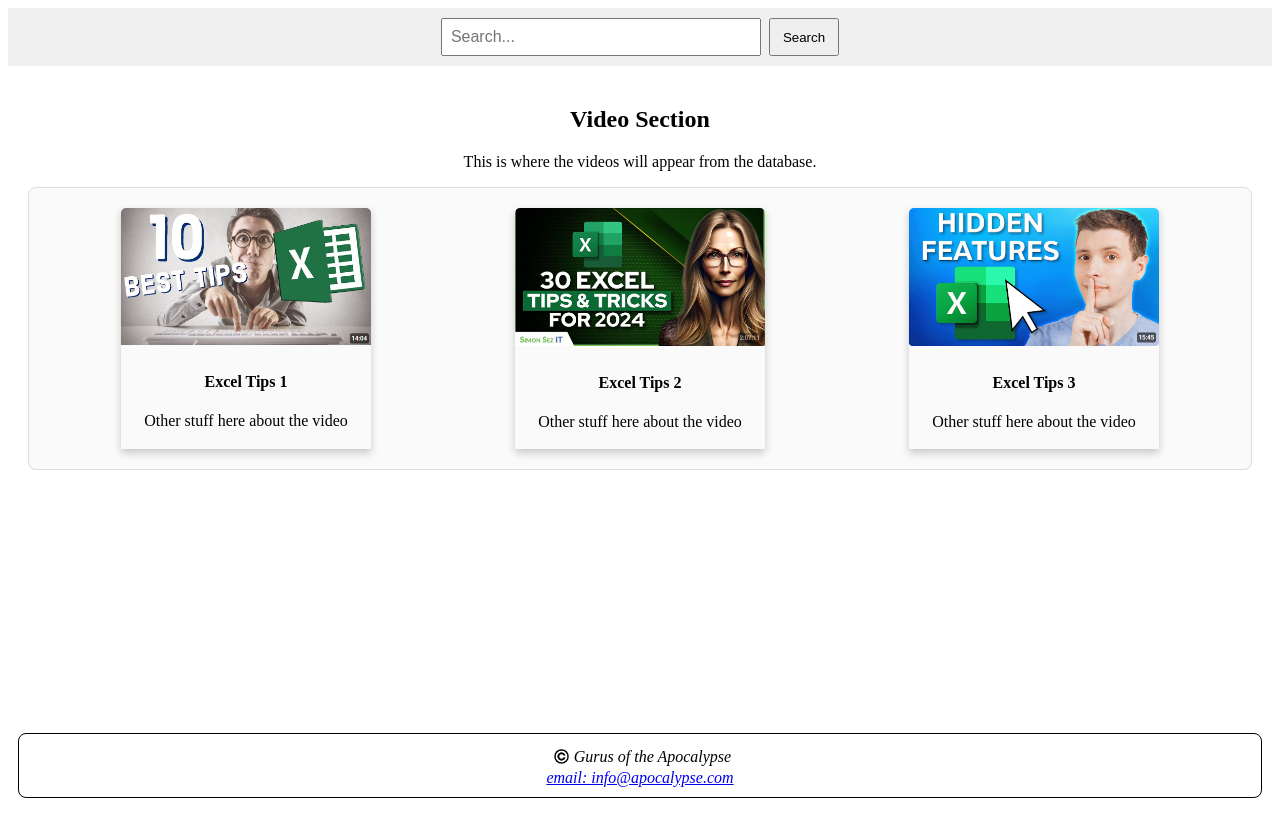
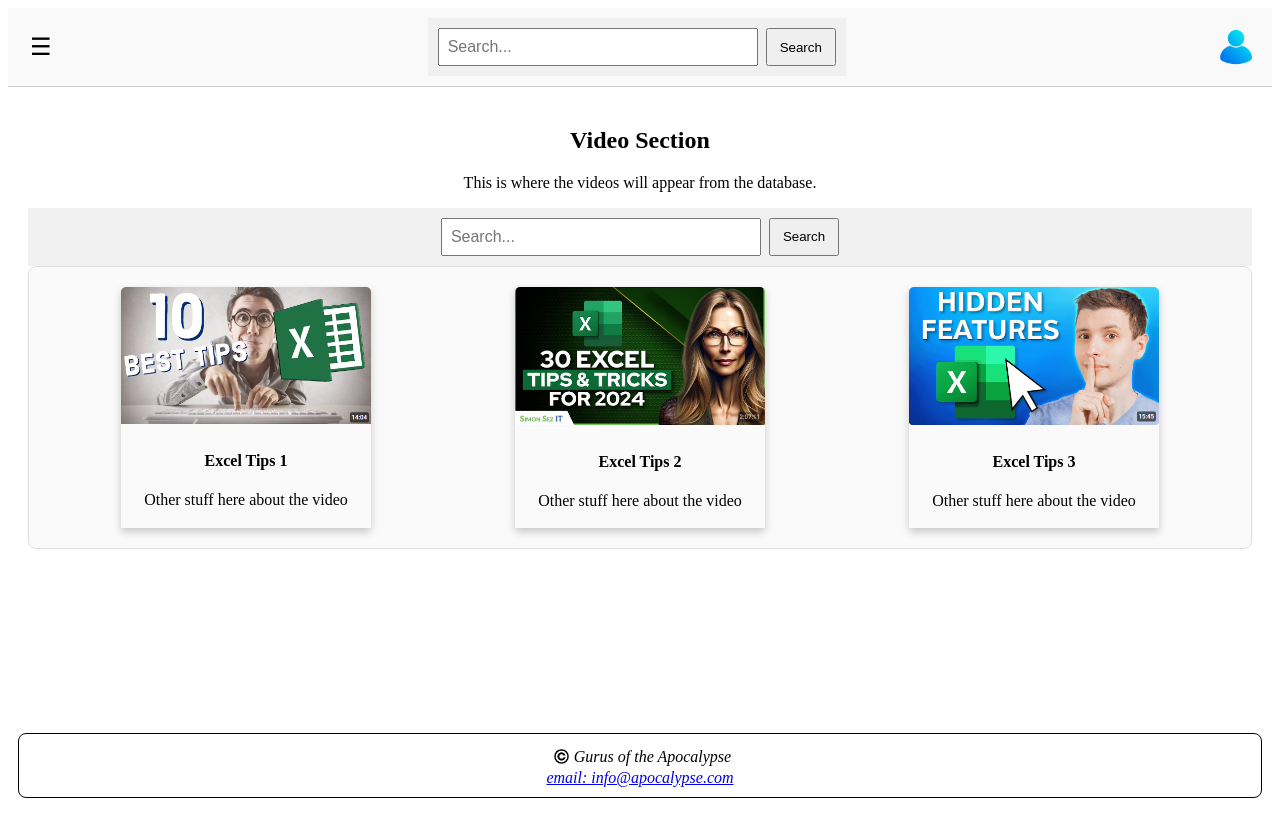
Before and after one commit to stevehunt70/final_project, a React (Vite) app: page /video in a window 1280 px wide. Built offline with nearby package versions, Linux system fonts and the light colour scheme.

Commit message:
SearchBar JS

```diff
--- a/src/components/Header.jsx
+++ b/src/components/Header.jsx
@@ -1,32 +1,18 @@
 import React from "react";
+import SearchBar from "./SearchBar";
+import profilePic from "../assets/Profile.png";
 
 const Header = () => {
   return (
-    <header
-      style={{
-        display: "flex",
-        alignItems: "center",
-        justifyContent: "space-between",
-        padding: "10px 16px",
-        borderBottom: "1px solid #ccc",
-      }}
-    >
-      <div>☰</div>
+    <header style={styles.header}>
+      <button style={styles.menuButton}>☰</button>
 
-      <input
-        type="text"
-        placeholder="Search"
-        style={{
-          flexGrow: 1,
-          margin: "0 20px",
-          padding: "6px 12px",
-          border: "1px solid #ccc",
-          borderRadius: "4px",
-        }}
-      />
+      <div style={styles.searchBarContainer}>
+        <SearchBar />
+      </div>
 
       <img
-        src="..assets/Profile.png"
+        src={profilePic}
         alt="Profile"
         style={{ width: "40px", height: "40px", borderRadius: "50%" }}
       />
@@ -34,4 +20,33 @@ const Header = () => {
   );
 };
 
+const styles = {
+  header: {
+    display: "flex",
+    alignItems: "center",
+    justifyContent: "space-between",
+    padding: "10px 16px",
+    borderBottom: "1px solid #ccc",
+    backgroundColor: "#f9f9f9",
+    gap: "10px",
+  },
+  menuButton: {
+    fontSize: "24px",
+    background: "none",
+    border: "none",
+    cursor: "pointer",
+  },
+  searchBarContainer: {
+    flex: 1,
+    display: "flex",
+    justifyContent: "center",
+  },
+  profileImage: {
+    width: "40px",
+    height: "40px",
+    borderRadius: "50%",
+    objectFit: "cover",
+  },
+};
+
 export default Header;
--- a/src/components/Layout.jsx
+++ b/src/components/Layout.jsx
@@ -1,11 +1,11 @@
 import React from 'react';
-import SearchBar from './SearchBar';
 import Footer from './Footer';
+import Header from './Header';
 
 const Layout = ({ children }) => {
   return (
     <div style={styles.container}>
-      <SearchBar />
+      <Header/>
       <div style={styles.content}>
         {children} {/* This is where VideoMain or any page content goes */}
       </div>
--- a/src/components/SearchBar.jsx
+++ b/src/components/SearchBar.jsx
@@ -1,34 +1,44 @@
-import React from 'react';
+import React, { useState } from "react";
 
-const SearchBar = () => {
+const SearchBar = ({ onSearch }) => {
+  const [inputValue, setInputValue] = useState("");
+
+  const handleSearchClick = () => {
+    onSearch(inputValue);
+  };
+
   return (
     <div style={styles.searchBar}>
       <input
         type="text"
         placeholder="Search..."
         style={styles.input}
+        value={inputValue}
+        onChange={(e) => setInputValue(e.target.value)}
       />
-      <button style={styles.button}>Search</button>
+      <button style={styles.button} onClick={handleSearchClick}>
+        Search
+      </button>
     </div>
   );
 };
 
 const styles = {
   searchBar: {
-    display: 'flex',
-    justifyContent: 'center',
-    padding: '10px',
-    backgroundColor: '#f0f0f0',
-    gap: '8px',
+    display: "flex",
+    justifyContent: "center",
+    padding: "10px",
+    backgroundColor: "#f0f0f0",
+    gap: "8px",
   },
   input: {
-    width: '300px',
-    padding: '8px',
-    fontSize: '16px',
+    width: "300px",
+    padding: "8px",
+    fontSize: "16px",
   },
   button: {
-    padding: '8px 12px',
-    cursor: 'pointer',
+    padding: "8px 12px",
+    cursor: "pointer",
   },
 };
 
--- a/src/components/VideoMain.jsx
+++ b/src/components/VideoMain.jsx
@@ -1,9 +1,10 @@
-import React from 'react';
+import React, {useState} from 'react';
 import { Link } from 'react-router-dom';
 import vm1 from '../assets/videomain1.png';
 import vm2 from '../assets/videomain2.png';
 import vm3 from '../assets/videomain3.png';
 import '../assets/css/styles.css';
+import SearchBar from './SearchBar';
 
 const videos = [
   {id:1, title: 'Excel Tips 1', thumbnail: vm1 },
@@ -12,6 +13,11 @@ const videos = [
 ]
 
 const VideoMain = () => {
+  const [searchTerm, setSearchTerm] = useState('');
+  const filteredVideos = videos.filter(video =>
+    video.title.toLowerCase().includes(searchTerm.toLowerCase())
+  );
+
   return (
     <div>
       <div align="center">
@@ -19,18 +25,24 @@ const VideoMain = () => {
         <p>This is where the videos will appear from the database.</p>
       </div>
 
+      <SearchBar onSearch ={setSearchTerm} />
+
       <div className="video-area">
-        {videos.map(video => (
+        {filteredVideos.length === 0 ? (
+          <p style={{ textAlign: "center" }}>No videos found</p>
+        ) : (
+          filteredVideos.map((video) => (
             <div key={video.id} className="card">
               <Link to={`/video/${video.id}`}>
-              <img src={video.thumbnail} alt={video.title} key={video.id} />
+                <img src={video.thumbnail} alt={video.title} />
               </Link>
               <div className="container">
                 <h4>{video.title}</h4>
                 <p>Other stuff here about the video</p>
               </div>
             </div>
-        ))}
+          ))
+        )}
       </div>
     </div>
   );
```
Lines whose indentation alone changed are shown as unchanged.
